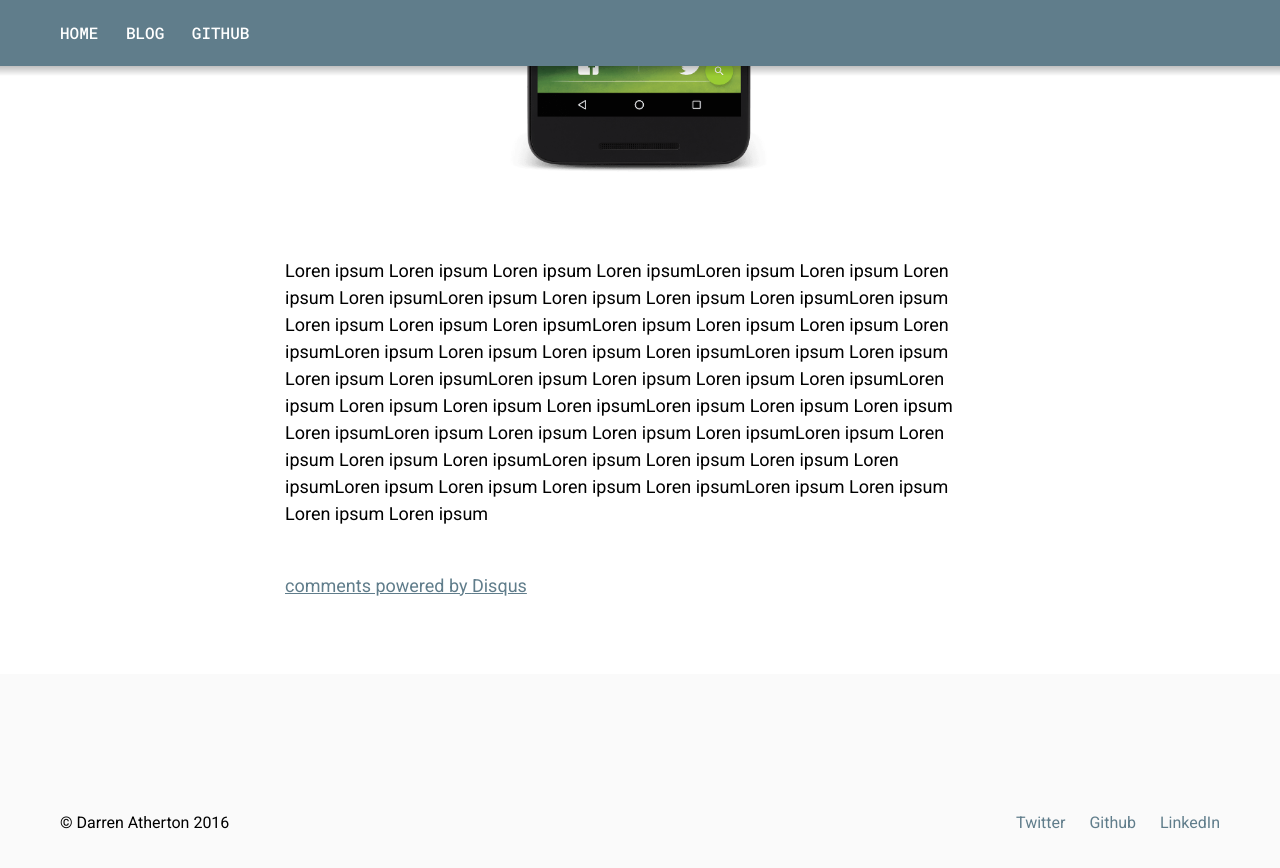
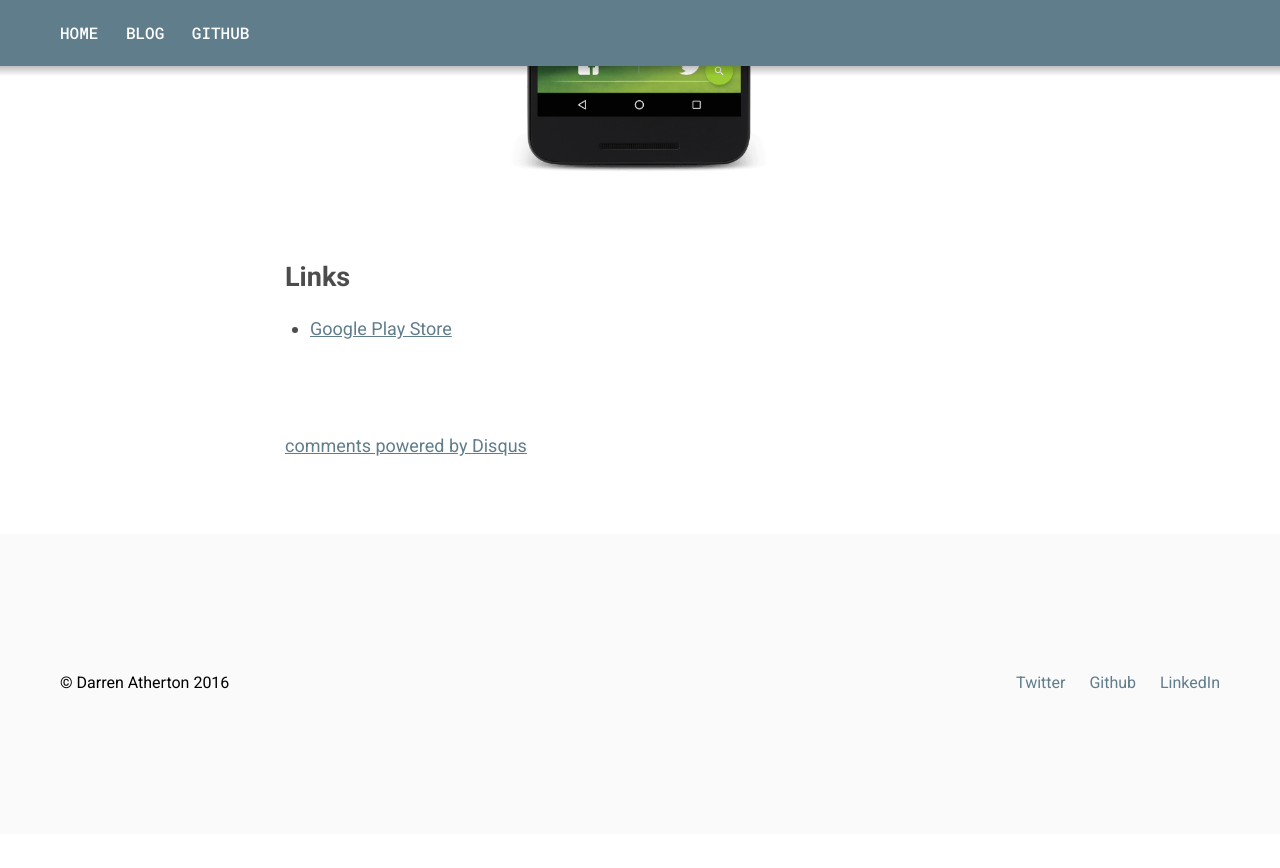
Before and after one commit to DarrenAtherton49/darrenatherton49.github.io, a Jekyll site: the page built from _android-apps/green-card-android.markdown, in a window 1280 px wide and 900 px high, scrolled down 688 px. Shown: the top 868 px of the window. Built offline with Jekyll 4.4.1, drawn with Linux system fonts in a browser that asks for light colours; comment, search, counter and statistics services are not loaded; after the commit the page ends 1522 px from its top, so only the background shows below that.

Commit message:
sorts app collections by date with newest first

```diff
--- a/_android-apps/green-card-android.markdown
+++ b/_android-apps/green-card-android.markdown
@@ -1,5 +1,6 @@
 ---
 comments: true
+date: 2016-05-25 17:01:00
 title: "Green Card Pubs Android App"
 app_name: "Green Card Pubs"
 app_description: ""
--- a/_android-apps/nicholsons-android.markdown
+++ b/_android-apps/nicholsons-android.markdown
@@ -1,5 +1,6 @@
 ---
 comments: true
+date: 2016-05-25 17:00:00
 title: "Nicholson's Android App"
 app_name: "Nicholson's"
 app_description: ""
--- a/_android-apps/toby-carvery-android.markdown
+++ b/_android-apps/toby-carvery-android.markdown
@@ -1,5 +1,6 @@
 ---
 comments: true
+date: 2016-05-25 17:02:00
 title: "Toby Carvery Android App"
 app_name: "Toby Carvery"
 app_description: ""
--- a/_layouts/android_app.html
+++ b/_layouts/android_app.html
@@ -17,7 +17,10 @@
 
   	<br/>
 
-  	Loren ipsum   	Loren ipsum   	Loren ipsum   	Loren ipsumLoren ipsum   	Loren ipsum   	Loren ipsum   	Loren ipsumLoren ipsum   	Loren ipsum   	Loren ipsum   	Loren ipsumLoren ipsum   	Loren ipsum   	Loren ipsum   	Loren ipsumLoren ipsum   	Loren ipsum   	Loren ipsum   	Loren ipsumLoren ipsum   	Loren ipsum   	Loren ipsum   	Loren ipsumLoren ipsum   	Loren ipsum   	Loren ipsum   	Loren ipsumLoren ipsum   	Loren ipsum   	Loren ipsum   	Loren ipsumLoren ipsum   	Loren ipsum   	Loren ipsum   	Loren ipsumLoren ipsum   	Loren ipsum   	Loren ipsum   	Loren ipsumLoren ipsum   	Loren ipsum   	Loren ipsum   	Loren ipsumLoren ipsum   	Loren ipsum   	Loren ipsum   	Loren ipsumLoren ipsum   	Loren ipsum   	Loren ipsum   	Loren ipsumLoren ipsum   	Loren ipsum   	Loren ipsum   	Loren ipsumLoren ipsum   	Loren ipsum   	Loren ipsum   	Loren ipsum
+  	<h2> Links </h2>
+  	<ul>
+  		{% if page.play_store_app_url %} <li> <a href="{{ page.play_store_app_url }} ">Google Play Store</a> </li> {% endif %}
+	</ul>
 
     {% include comments.html %}
   </div>
--- a/index.markdown
+++ b/index.markdown
@@ -19,11 +19,12 @@
 
 ### Android Apps
 
-{% for android-app in site.android-apps %}
-- <a href="{{ android-app.url}}">{{ android-app.app_name }}</a>
+{% for android-app in site.android-apps reversed | sort: 'date' %}
+- <a href="{{ android-app.url }}">{{ android-app.app_name }}</a>
 {% endfor %}
 
 ### Android Libraries
+
 
 ## More Links
 
```
